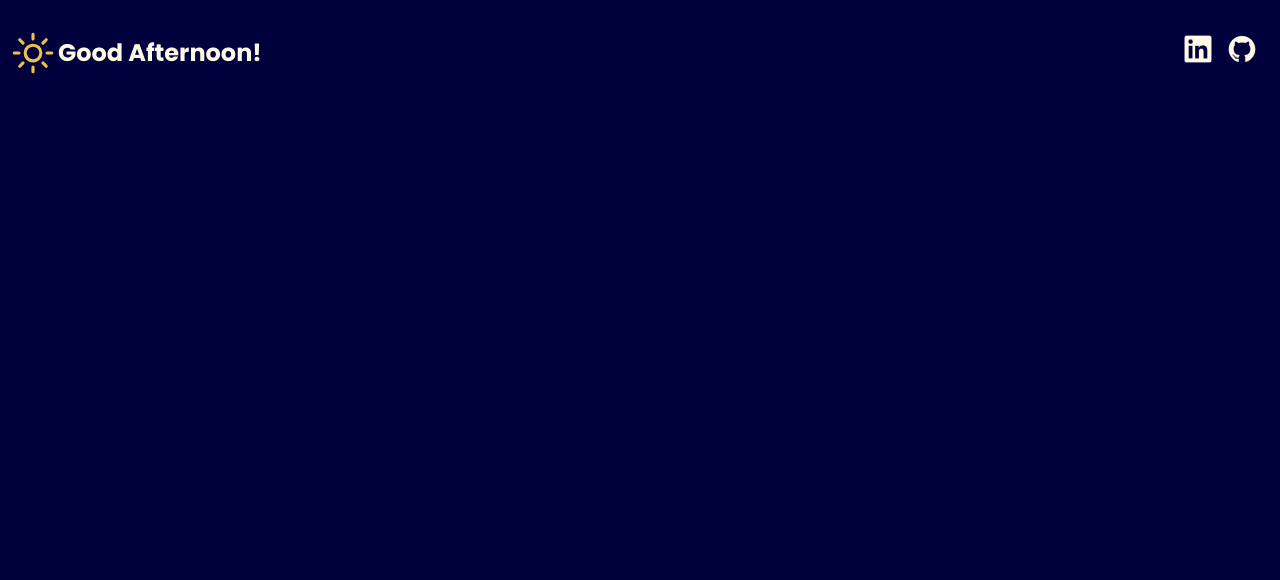
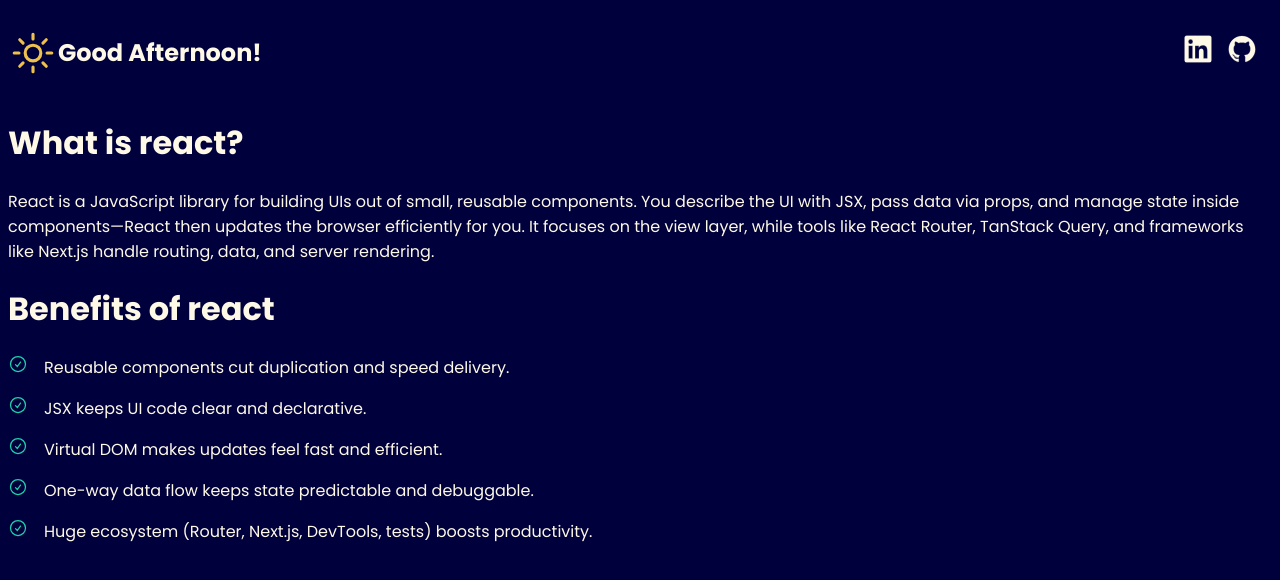
Before and after one commit to JacobGriffith1/atlas-react-and-jsx, a React (Vite) app: page / in a window 1280 px wide. Shown: the top 580 px of the page. Built offline with nearby package versions, Linux system fonts and the light colour scheme.

Commit message:
Task 2 complete: Sections

```diff
--- a/src/App.jsx
+++ b/src/App.jsx
@@ -1,4 +1,5 @@
 import Header from "./components/Header";
+import Section from "./components/Section";
 
 export default function App() {
   return (
@@ -7,6 +8,20 @@ export default function App() {
         linkedinUrl="https://www.linkedin.com/in/jacobgriffith1"
         repoUrl="https://github.com/JacobGriffith1/atlas-react-and-jsx"
       />
+
+      <Section title="What is react?">
+        React is a JavaScript library for building UIs out of small, reusable components. You describe the UI with JSX, pass data via props, and manage state inside components—React then updates the browser efficiently for you. It focuses on the view layer, while tools like React Router, TanStack Query, and frameworks like Next.js handle routing, data, and server rendering.
+      </Section>
+
+      <Section title="Benefits of react">
+        <ul>
+          <li>Reusable components cut duplication and speed delivery.</li>
+          <li>JSX keeps UI code clear and declarative.</li>
+          <li>Virtual DOM makes updates feel fast and efficient.</li>
+          <li>One-way data flow keeps state predictable and debuggable.</li>
+          <li>Huge ecosystem (Router, Next.js, DevTools, tests) boosts productivity.</li>
+        </ul>
+      </Section>
     </main>
   );
 }
--- /dev/null
+++ b/src/components/Section.jsx
@@ -0,0 +1,8 @@
+export default function Section({ title, children}) {
+  return (
+    <div className="section">
+      <h1>{title}</h1>
+      {children}
+    </div>
+  );
+}
```
